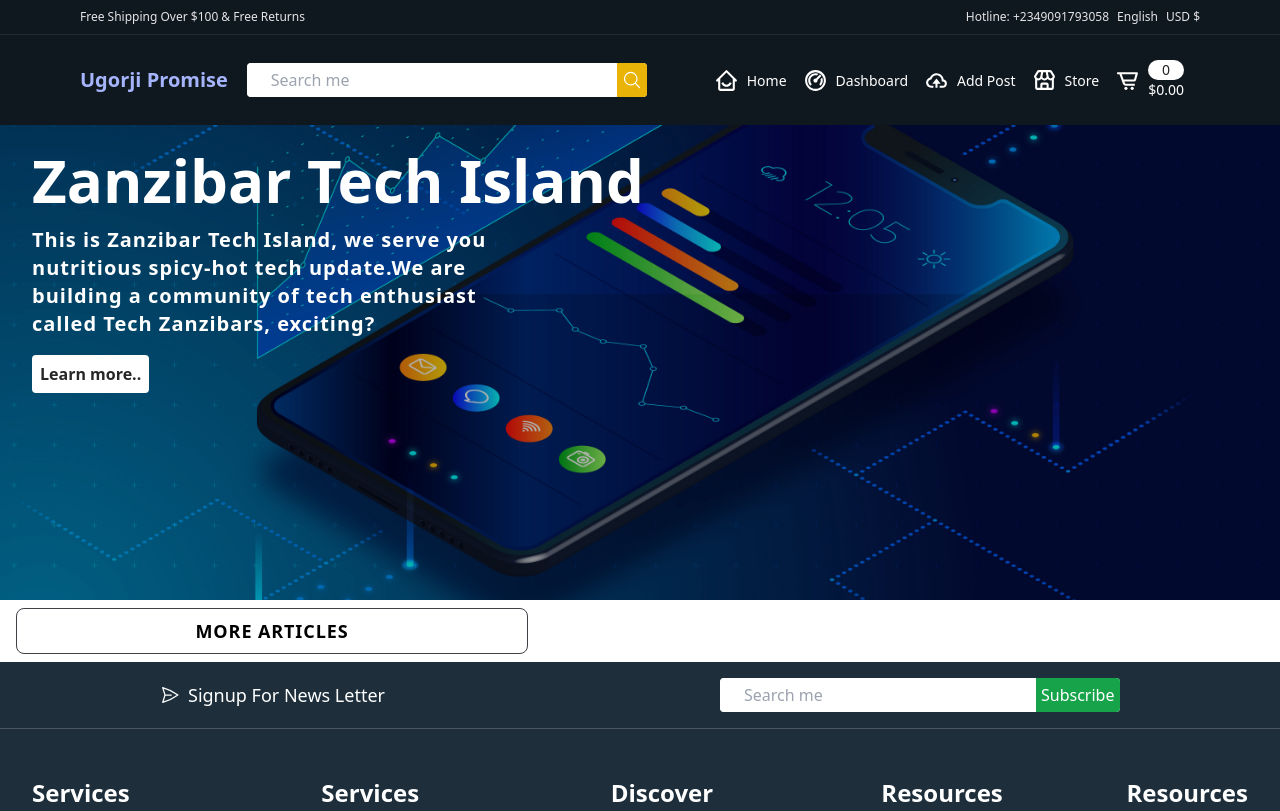
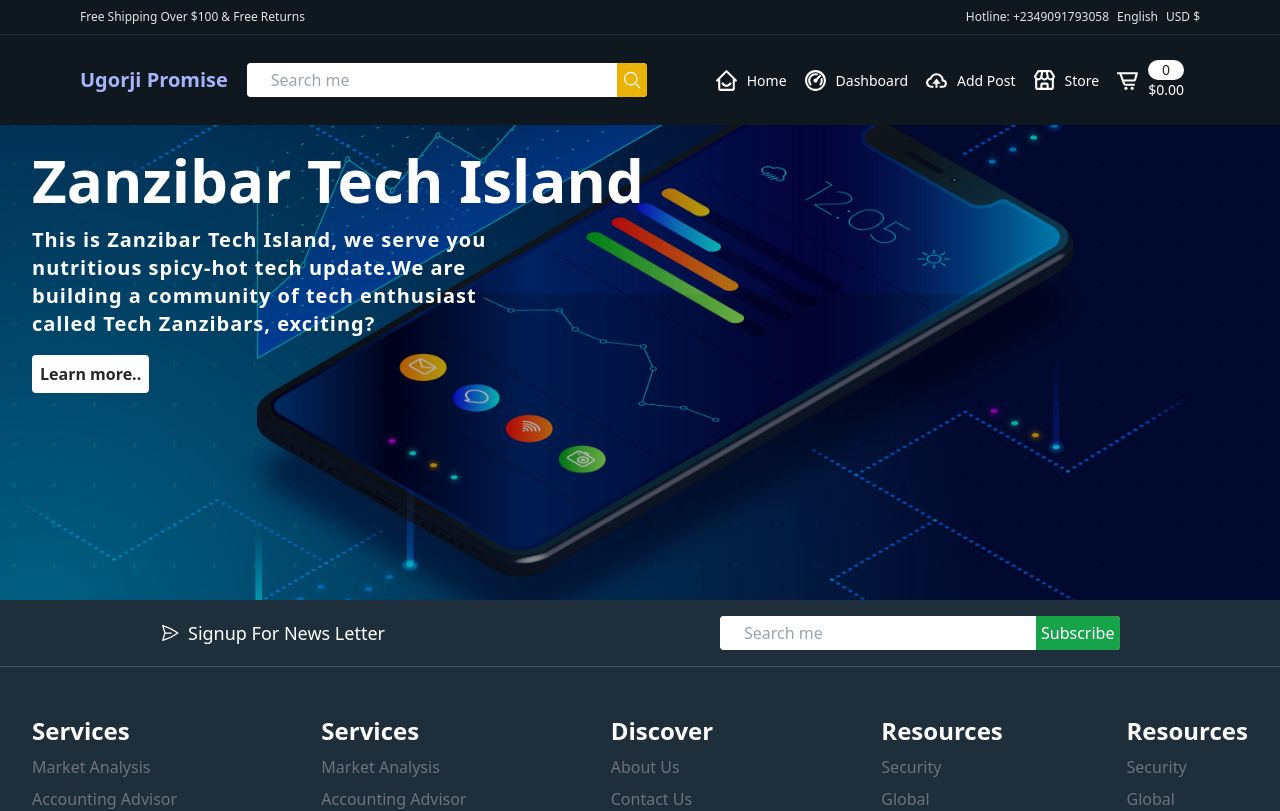
Before and after one commit to vintage-creator/Ecom-temp, a React (Create React App) app: page / in a window 1280 px wide. Shown: the top 811 px of the page. Built offline with nearby package versions, Linux system fonts and the light colour scheme.

Commit message:
Blog components fixed

```diff
--- a/src/components/PostComponent.jsx
+++ b/src/components/PostComponent.jsx
@@ -200,7 +200,7 @@ function PostComponent() {
             );
           })}
       </div>
-      { moreArticles === false   &&  <div
+      { moreArticles === false && loadData.length > 6   &&  <div
           className="w-[40vw] cursor-pointer flex justify-center items-center my-2 py-2 rounded-lg border-[1.5px] border-zinc-700 mx-4"
           onClick={() => setMoreArticles((prev) => !prev)}
         >
@@ -208,7 +208,7 @@ function PostComponent() {
         </div>}
 
 
-    { moreArticles === true   &&  <div
+    { moreArticles === true && loadData.length > 6  &&  <div
           className="w-[40vw] cursor-pointer flex justify-center items-center my-2 py-2 rounded-lg border-[1.5px] border-zinc-700 mx-4"
           onClick={() => setMoreArticles((prev) => !prev)}
         >
```
